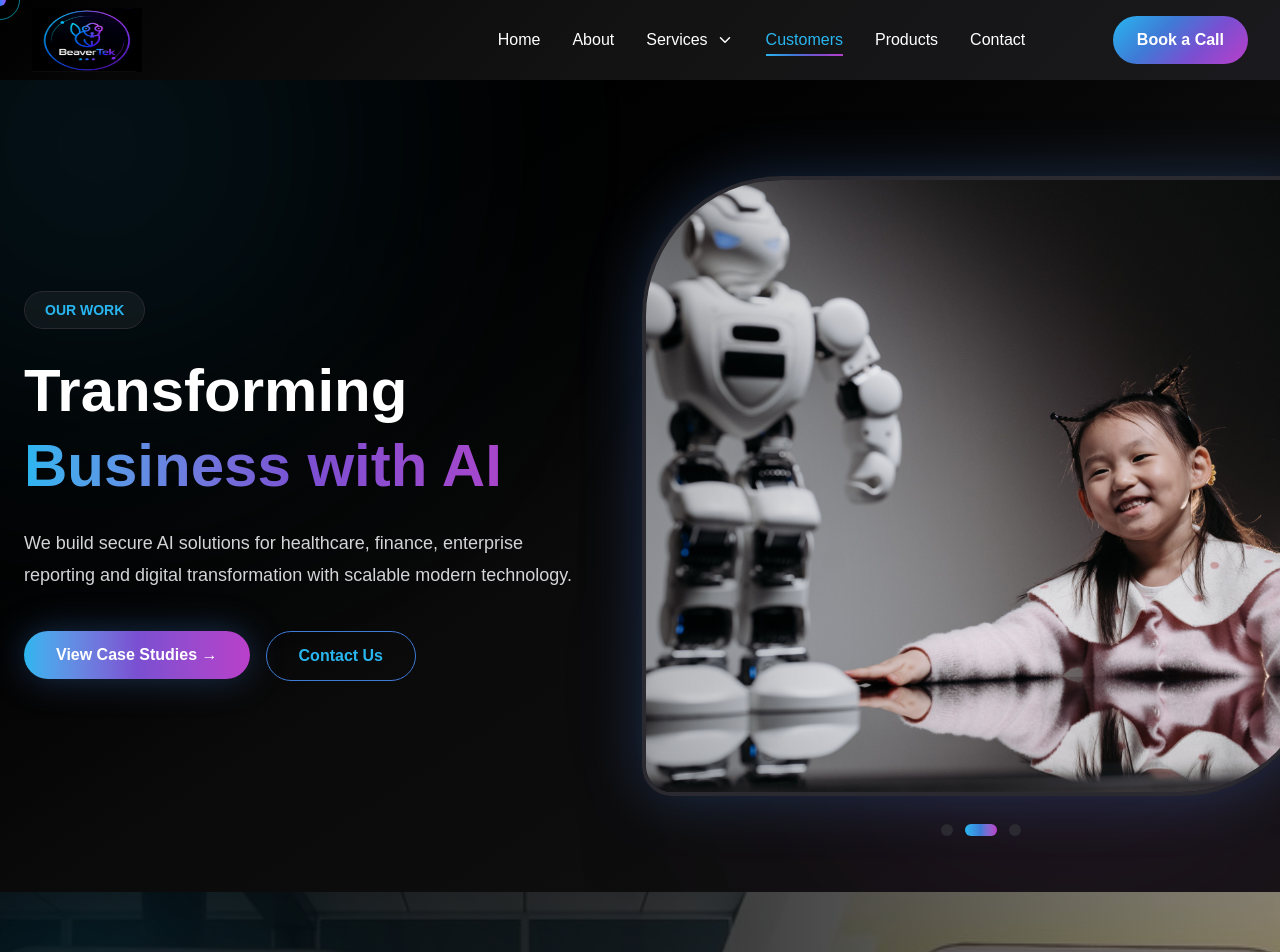
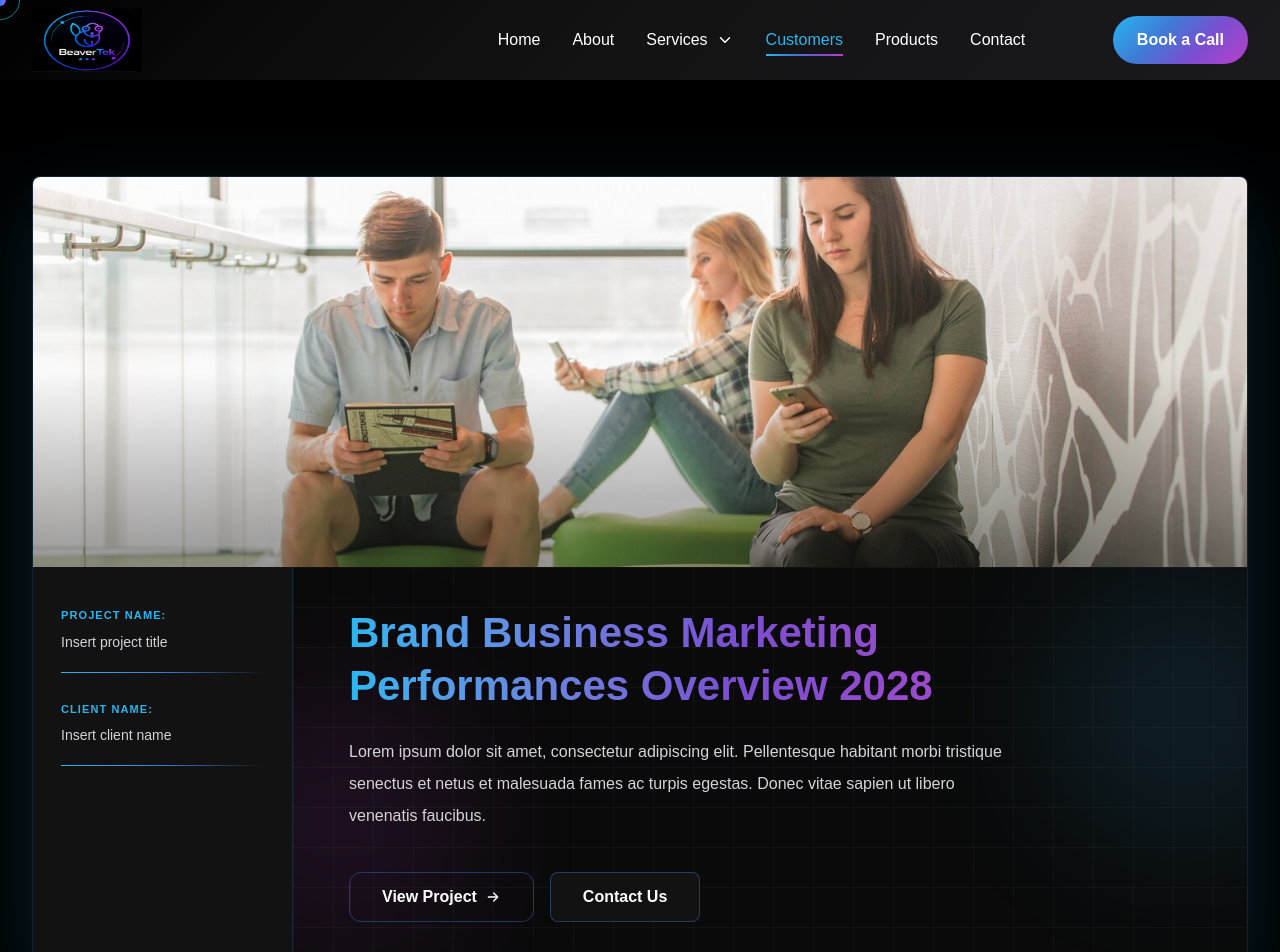
Before and after one commit to sritechbees/beaverteknewone, a Next.js app: page /customers/casestudyhero in a window 1280 px wide. Shown: the top 952 px of the page. Built offline with nearby package versions, Linux system fonts and the light colour scheme.

Commit message:
case study hero add

```diff
--- /dev/null
+++ b/src/component/common/herosection.tsx
@@ -0,0 +1,246 @@
+"use client";
+
+import Image from "next/image";
+
+export default function CaseStudyHero() {
+  return (
+   <section className="relative overflow-hidden bg-[#000000] py-16 lg:py-24">
+  {/* ================================ */}
+  {/* Background Decorations */}
+  {/* ================================ */}
+
+  <div className="absolute inset-0 -z-10">
+
+    {/* Cyan Glow */}
+    <div className="absolute -left-40 top-0 h-[420px] w-[420px] rounded-full bg-[#29B6F0]/20 blur-3xl" />
+
+    {/* Magenta Glow */}
+    <div className="absolute -right-44 bottom-0 h-[450px] w-[450px] rounded-full bg-[#B93FC9]/20 blur-3xl" />
+
+    {/* Blue Glow */}
+    <div className="absolute left-1/2 top-1/2 h-[350px] w-[350px] -translate-x-1/2 -translate-y-1/2 rounded-full bg-[#3E7BD6]/10 blur-[120px]" />
+
+    {/* Grid Pattern */}
+    <div className="absolute inset-0 bg-[linear-gradient(to_right,#ffffff10_1px,transparent_1px),linear-gradient(to_bottom,#ffffff10_1px,transparent_1px)] bg-[size:44px_44px] opacity-20" />
+
+    {/* Dark Overlay */}
+    <div className="absolute inset-0 bg-gradient-to-br from-[#000000] via-[#05070A] to-[#0A0A0A]" />
+
+  </div>
+
+  {/* ================================ */}
+  {/* Container */}
+  {/* ================================ */}
+
+  <div className="relative mx-auto max-w-7xl px-6 lg:px-8">
+
+    {/* ================================ */}
+    {/* Hero Layout */}
+    {/* ================================ */}
+
+    <div className="relative overflow-hidden rounded-[8px] border border-[#3E7BD6]/20 bg-[#0A0A0A] shadow-[0_30px_80px_rgba(41,182,240,0.18)]">
+
+      {/* ================================ */}
+      {/* ================================ */}
+{/* Top Image */}
+{/* ================================ */}
+
+<div className="group relative h-[260px] w-full overflow-hidden sm:h-[340px] lg:h-[390px]">
+
+  <Image
+    src="/home/whyexist.jpg"
+    alt="Case Study"
+    fill
+    priority
+    className="object-cover object-center transition-transform duration-[1200ms] ease-out group-hover:scale-105"
+  />
+
+  {/* Dark Overlay */}
+  <div className="absolute inset-0 bg-gradient-to-t from-[#000000]/40 via-transparent to-transparent" />
+
+  {/* Flash Animation */}
+  <div
+    className="
+      pointer-events-none
+      absolute inset-0
+      overflow-hidden
+    "
+  >
+    <div
+      className="
+        absolute inset-y-0
+        right-[-130%]
+        w-[140%]
+        bg-[linear-gradient(90deg,transparent_0%,rgba(255,255,255,0.08)_18%,rgba(41,182,240,0.35)_38%,rgba(255,255,255,0.95)_50%,rgba(185,63,201,0.35)_62%,rgba(255,255,255,0.08)_82%,transparent_100%)]
+        skew-x-[-20deg]
+        transition-all
+        duration-[1300ms]
+        ease-[cubic-bezier(0.22,1,0.36,1)]
+        group-hover:right-[120%]
+      "
+    />
+  </div>
+
+  {/* Case Study Text */}
+  <div
+    className="
+      absolute inset-0
+      flex items-center justify-center
+      opacity-0
+      transition-all
+      duration-700
+      delay-300
+      group-hover:opacity-100
+    "
+  >
+    <div className="text-center">
+
+      <p className="mb-3 text-sm font-semibold uppercase tracking-[0.45em] text-[#29B6F0]">
+        Featured Project
+      </p>
+
+      <h2
+        className="
+          bg-gradient-to-r
+          from-[#29B6F0]
+          via-[#3E7BD6]
+          via-[#7A4FD1]
+          to-[#B93FC9]
+          bg-clip-text
+          text-4xl
+          font-black
+          text-transparent
+          sm:text-6xl
+          lg:text-7xl
+          translate-y-8
+          transition-all
+          duration-700
+          delay-500
+          group-hover:translate-y-0
+        "
+      >
+        CASE STUDY
+      </h2>
+
+    </div>
+  </div>
+
+</div>
+{/* =============================================== */}
+{/* Bottom Content */}
+{/* =============================================== */}
+
+<div className="grid grid-cols-1 lg:grid-cols-[260px_1fr]">
+
+  {/* Left Information */}
+
+  <div className="bg-[#121212] px-7 py-10 border-r border-[#3E7BD6]/20">
+
+    <div>
+
+      <p className="text-[11px] font-bold uppercase tracking-widest text-[#29B6F0]">
+        PROJECT NAME:
+      </p>
+
+      <p className="mt-2 text-sm text-[#D4D4D8]">
+        Insert project title
+      </p>
+
+      <div className="mt-5 h-px w-full bg-gradient-to-r from-[#29B6F0] via-[#3E7BD6] to-transparent" />
+
+    </div>
+
+    <div className="mt-7">
+
+      <p className="text-[11px] font-bold uppercase tracking-widest text-[#29B6F0]">
+        CLIENT NAME:
+      </p>
+
+      <p className="mt-2 text-sm text-[#D4D4D8]">
+        Insert client name
+      </p>
+
+      <div className="mt-5 h-px w-full bg-gradient-to-r from-[#29B6F0] via-[#3E7BD6] to-transparent" />
+
+    </div>
+
+  </div>
+
+  {/* Right Information */}
+
+  <div className="relative overflow-hidden bg-[#0A0A0A] px-8 py-10 sm:px-12 lg:px-14">
+
+    {/* Background Glow */}
+
+    <div className="absolute -right-20 top-0 h-72 w-72 rounded-full bg-[#29B6F0]/10 blur-3xl" />
+    <div className="absolute -left-24 bottom-0 h-72 w-72 rounded-full bg-[#B93FC9]/10 blur-3xl" />
+
+    {/* Grid */}
+
+    <div className="absolute inset-0 bg-[linear-gradient(to_right,#ffffff08_1px,transparent_1px),linear-gradient(to_bottom,#ffffff08_1px,transparent_1px)] bg-[size:40px_40px]" />
+
+    <div className="relative">
+
+      <h2 className="max-w-3xl bg-gradient-to-r from-[#29B6F0] via-[#3E7BD6] via-[#7A4FD1] to-[#B93FC9] bg-clip-text text-2xl font-bold leading-tight text-transparent sm:text-3xl lg:text-[42px]">
+        Brand Business Marketing
+        <br />
+        Performances Overview 2028
+      </h2>
+
+      <p className="mt-6 max-w-2xl text-base leading-8 text-[#D4D4D8]">
+        Lorem ipsum dolor sit amet, consectetur adipiscing elit.
+        Pellentesque habitant morbi tristique senectus et netus et malesuada
+        fames ac turpis egestas. Donec vitae sapien ut libero venenatis
+        faucibus.
+      </p>
+
+      <div className="mt-10 flex flex-wrap gap-4">
+
+       <button className="group relative overflow-hidden rounded-xl border border-[#3E7BD6]/40 px-8 py-3 font-semibold text-white transition-all duration-300">
+
+  {/* Background Animation */}
+  <span className="absolute inset-0 -translate-x-full bg-gradient-to-r from-[#29B6F0] via-[#3E7BD6] to-[#7A4FD1] transition-transform duration-500 ease-out group-hover:translate-x-0"></span>
+
+  {/* Shine Effect */}
+  <span className="absolute inset-0 -translate-x-[120%] bg-gradient-to-r from-transparent via-white/20 to-transparent transition-transform duration-700 group-hover:translate-x-[120%]"></span>
+
+  {/* Text */}
+  <span className="relative z-10 flex items-center gap-2">
+    View Project
+
+    <svg
+      className="h-4 w-4 transition-transform duration-300 group-hover:translate-x-1"
+      fill="none"
+      stroke="currentColor"
+      strokeWidth="2"
+      viewBox="0 0 24 24"
+    >
+      <path
+        strokeLinecap="round"
+        strokeLinejoin="round"
+        d="M5 12h14m-6-6 6 6-6 6"
+      />
+    </svg>
+  </span>
+
+</button>
+
+        <button className="rounded-lg border border-[#3E7BD6]/40 bg-[#121212] px-8 py-3 font-semibold text-white transition duration-300 hover:border-[#29B6F0] hover:bg-[#1A1A1E]">
+          Contact Us
+        </button>
+
+      </div>
+
+    </div>
+
+  </div>
+
+</div>
+
+</div>
+
+</div>
+
+</section>
+  );
+}
--- a/src/component/home/fourpillars.tsx
+++ b/src/component/home/fourpillars.tsx
@@ -117,12 +117,20 @@ export default function FourPillars() {
           >
 
             {/* IMAGE */}
-            <div className="relative h-56 overflow-hidden">
+           <div className="group relative h-56 overflow-hidden">
   <Image
     src={pillar.image}
     alt={pillar.title}
     fill
-                className="object-cover transition-transform duration-700 group-hover:scale-110"
+    className="
+      object-cover
+      scale-100
+      transition-transform
+      duration-[2500ms]
+      ease-linear
+      will-change-transform
+      group-hover:scale-125
+    "
   />
 
   <div className="absolute inset-0 opacity-20 bg-[radial-gradient(#2A2A30_1px,transparent_1px)] [background-size:20px_20px]" />
@@ -131,7 +139,7 @@ export default function FourPillars() {
   <div className="absolute top-4 left-4">
     <div
       className="
-                    px-3 py-1 rounded-[999px]
+        px-3 py-1 rounded-full
         bg-[linear-gradient(135deg,#29B6F0_0%,#3E7BD6_35%,#7A4FD1_65%,#B93FC9_100%)]
         text-white text-sm font-semibold
         shadow-lg
--- a/src/pages/about_us/abouthero.tsx
+++ b/src/pages/about_us/abouthero.tsx
@@ -6,11 +6,13 @@ import Link from "next/link";
 import AboutContent from "./aboutcontent";
 import WhatWeBelieve from "./whatwebelieve";
 import WhereWeAre from "./whereweare";
+import HeroSection from "@/component/common/herosection";
 
 
 export default function AboutHero() {
   return (
     <App_layout>
+
 <section className="relative overflow-hidden bg-[#000000] py-12 sm:py-16 lg:py-16">
 
   {/* Background Glow */}
--- a/src/pages/customers/casestudyhero.tsx
+++ b/src/pages/customers/casestudyhero.tsx
@@ -6,6 +6,7 @@ import Link from "next/link";
 import AOS from "aos";
 import "aos/dist/aos.css";
 import App_layout from "@/component/layout/app_layout";
+import CaseStudyHero from "@/component/common/herosection";
 
 const images = [
   "/home/studyhero.jpg",
@@ -33,6 +34,7 @@ export default function HeroSection() {
 
   return (
     <App_layout>
+      <CaseStudyHero/>
       <section className="relative overflow-hidden bg-gradient-to-br from-[#000000] via-[#0A0A0A] to-[#121212] py-16 lg:py-24">
 
   {/* Background Glow */}
```
Lines whose indentation alone changed are shown as unchanged.
